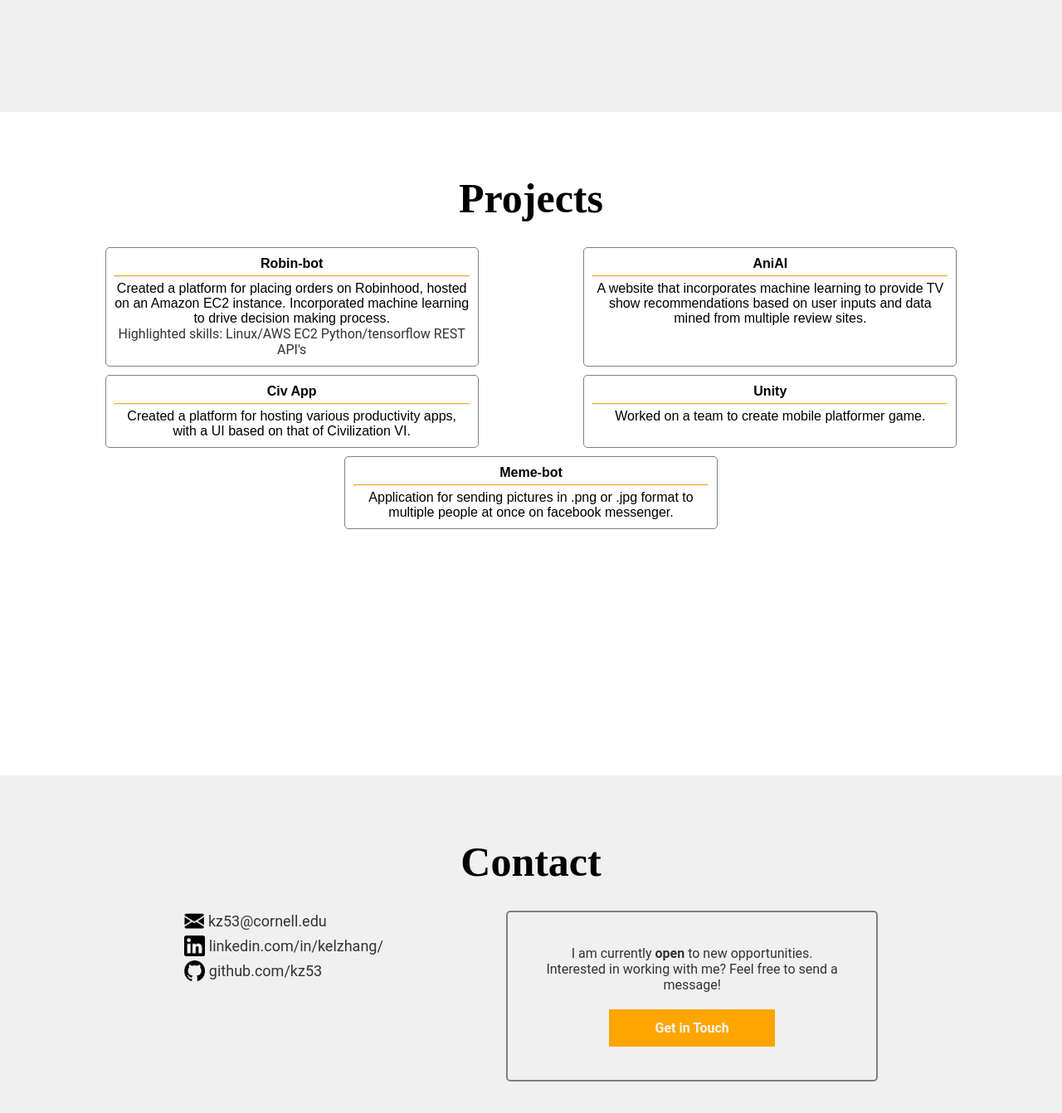
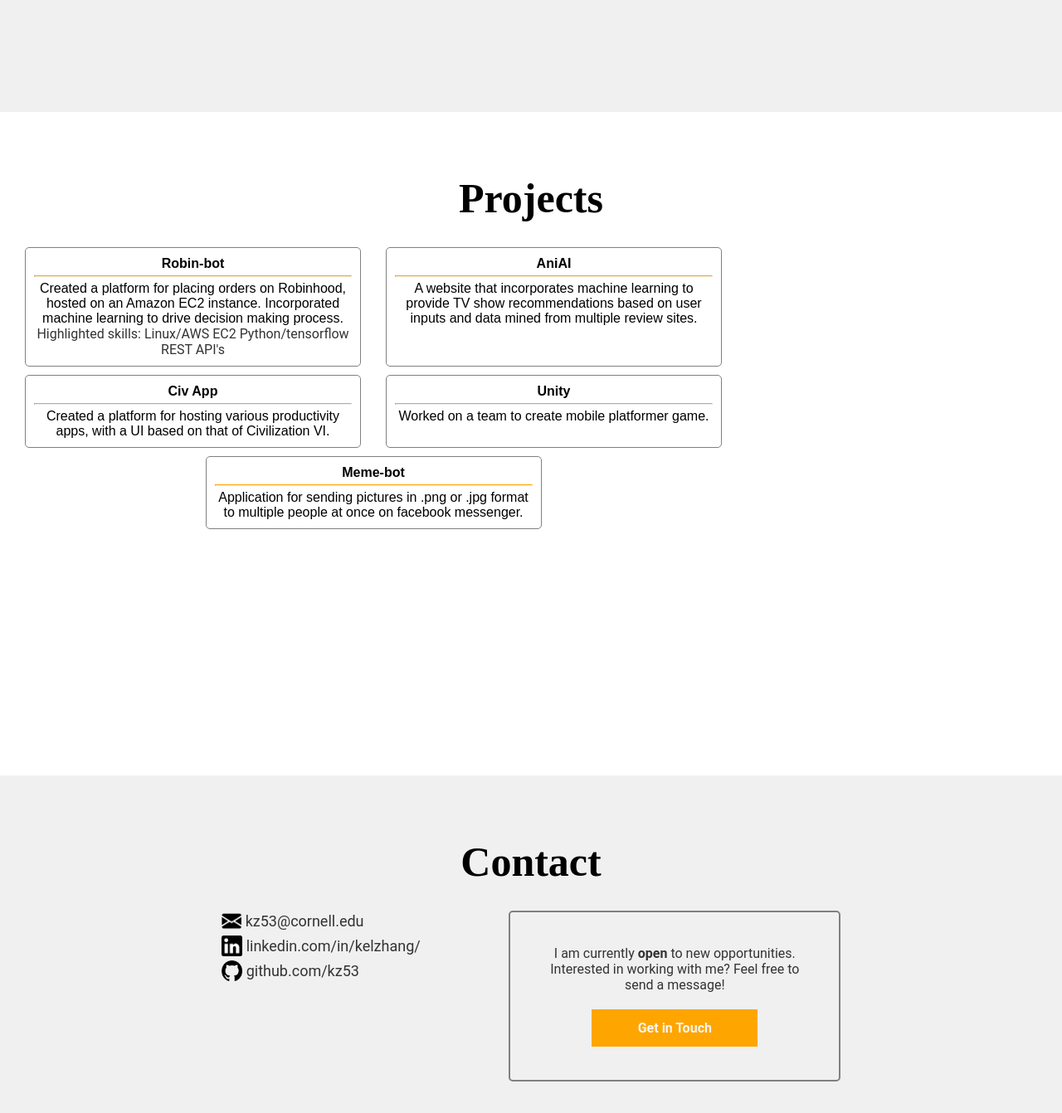
Before and after one commit to kz53/kz53.github.io, a React (Create React App) app: page / in a window 1280 px wide. Shown: the part 2340-3682 px from the top of the page at 83% size. Built offline with nearby package versions, Linux system fonts and the light colour scheme.

Commit message:
content max width

```diff
--- a/src/styles.css
+++ b/src/styles.css
@@ -211,6 +211,7 @@ section {
   flex-wrap: wrap;
   /* flex-direction: column;
   align-items: center; */
+  max-width: 900px;
 }
 
 .proj-box {
@@ -459,7 +460,7 @@ section {
   .contact-content {
     display: flex;
     justify-content: space-evenly;
-    max-width: 1000px;
+    max-width: 800px;
   }
 
   .contact-links {
```
